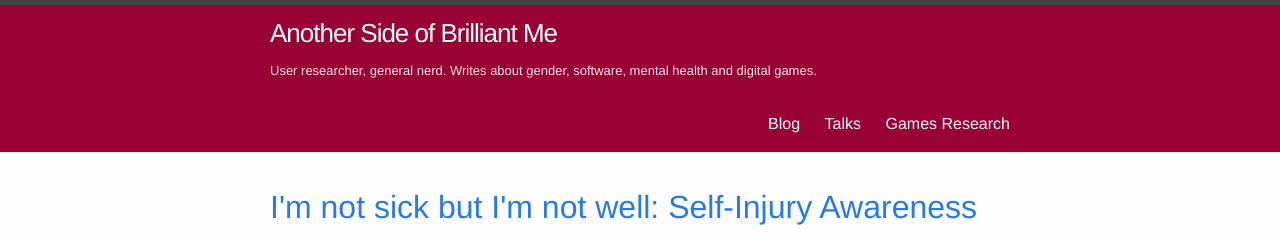
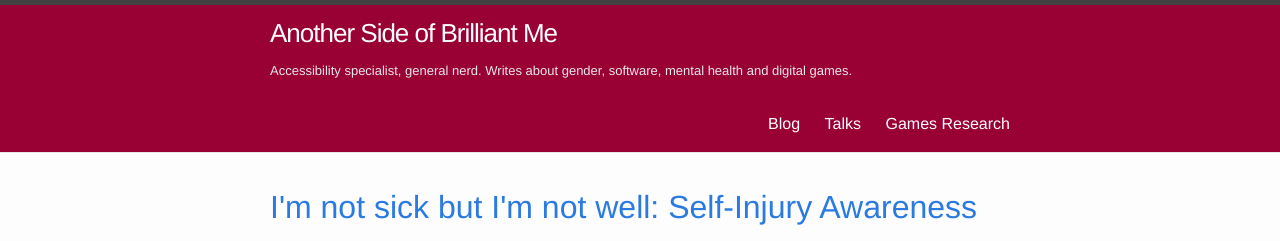
Before and after one commit to kitation/kitation.github.io, a Jekyll site: the page built from index.html, in a window 1280 px wide and 900 px high. Shown: the top 241 px of the window. Built offline with Jekyll 4.4.1, drawn with Linux system fonts in a browser that asks for light colours; the list of posts is cut into pages by our own code.

Commit message:
Update _config.yml

```diff
--- a/_config.yml
+++ b/_config.yml
@@ -1,7 +1,7 @@
 # Site settings
 title: Another Side of Brilliant Me
-subtitle: "User researcher, general nerd. Writes about gender, software, mental health and digital games."
-email: chad@kitation.co.uk
+subtitle: "Accessibility specialist, general nerd. Writes about gender, software, mental health and digital games."
+email: hello@kitation.co.uk
 description:
 baseurl: "" # the subpath of your site, e.g. /blog/
 permalink: /:year/:month/:day/:title.html
```
